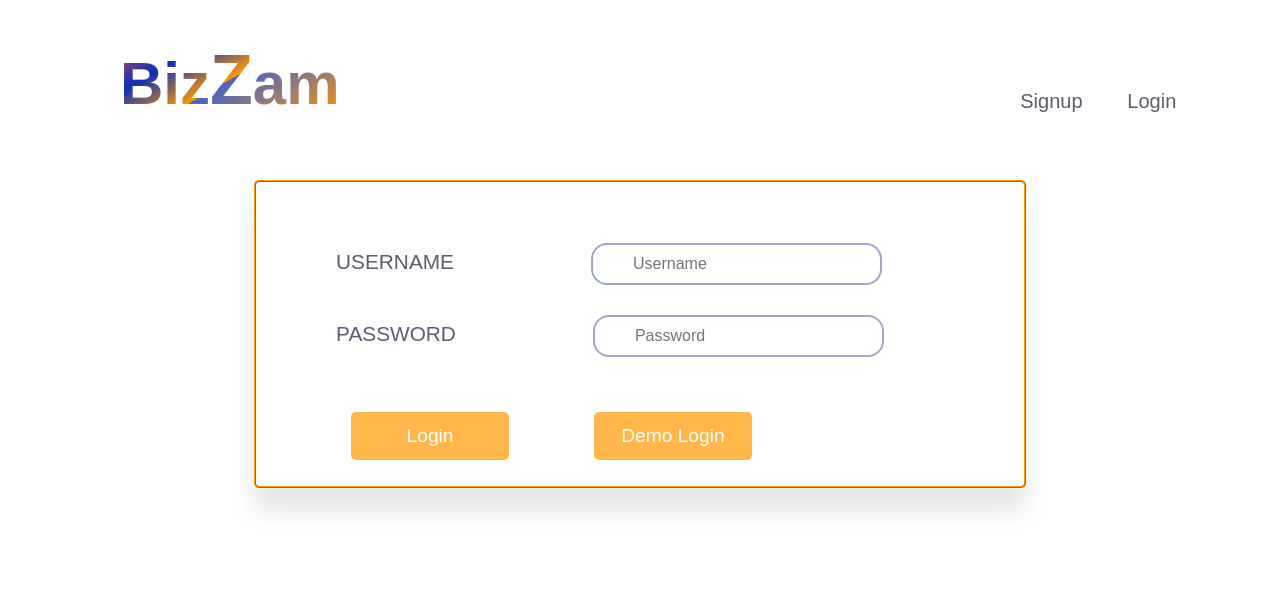
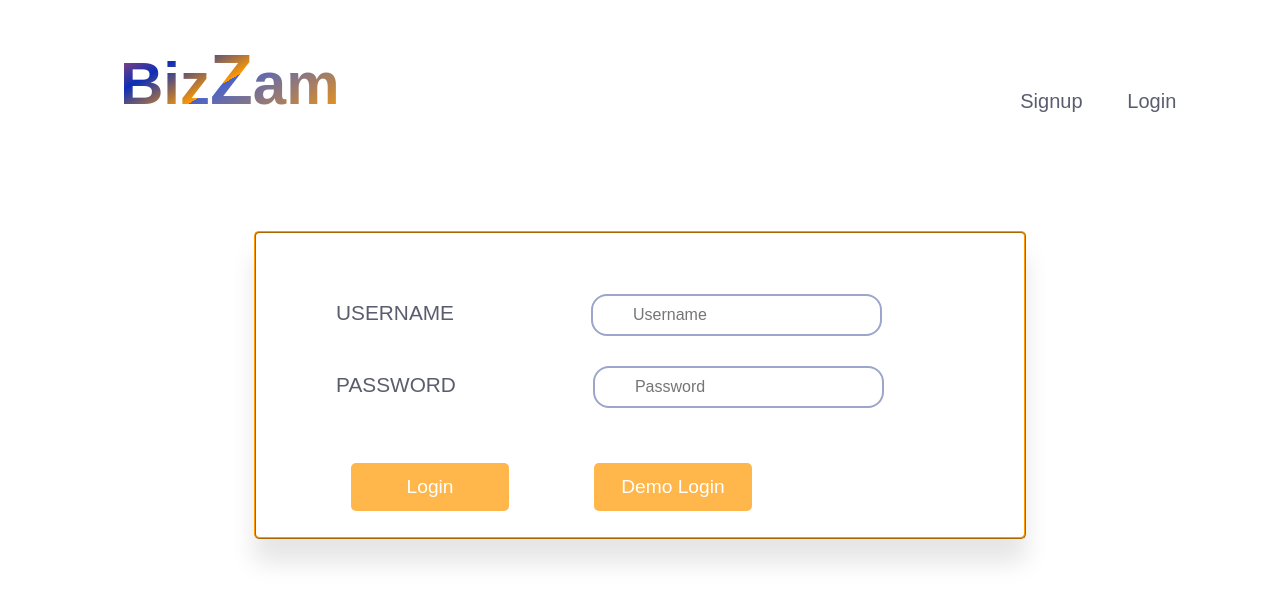
Before and after one commit to nerochen25/bizzam-flex-project, a React (Create React App) app in the folder frontend/: page /#/login in a window 1280 px wide. Shown: the top 602 px of the page. Built offline with nearby package versions, Linux system fonts and the light colour scheme; a web font is replaced by a local one.

Commit message:
Updated screen routing to profile to mygames instead

```diff
--- a/frontend/src/components/nav/navbar.jsx
+++ b/frontend/src/components/nav/navbar.jsx
@@ -28,7 +28,7 @@ class NavBar extends React.Component {
                     {/* <br /> */}
                     <Link className="links1" to={'/board/index'}>Your Board</Link>
                     {/* <br /> */}
-                    <Link className="links1" id='current-user-name' to={'/profile'}>Welcome,{' '}{this.props.currentUser.username}</Link>
+                    <Link className="links1" id='current-user-name' to={`/games/${this.props.currentUser.id}`}>Welcome,{' '}{this.props.currentUser.username}</Link>
                     {/* <br /> */}
                     <button className='logout-btn' onClick={this.logoutUser}>Logout</button>
                 </div>
--- a/frontend/src/components/session/signup_form.css
+++ b/frontend/src/components/session/signup_form.css
@@ -1,7 +1,7 @@
 .signup-form-container, .login-form-container {
     display: flex;
     justify-content: center;
-    margin-top: 1%;
+    margin-top: 5%;
     margin-bottom: 10%;
 }
 
--- a/frontend/src/util/route_util.js
+++ b/frontend/src/util/route_util.js
@@ -7,7 +7,7 @@ const Auth = ({ component: Component, path, loggedIn, exact }) => (
     !loggedIn ? (
       <Component {...props} />
     ) : (
-      <Redirect to="/profile" />
+      <Redirect to="/games/:id" />
     )
   )} />
 );
```
